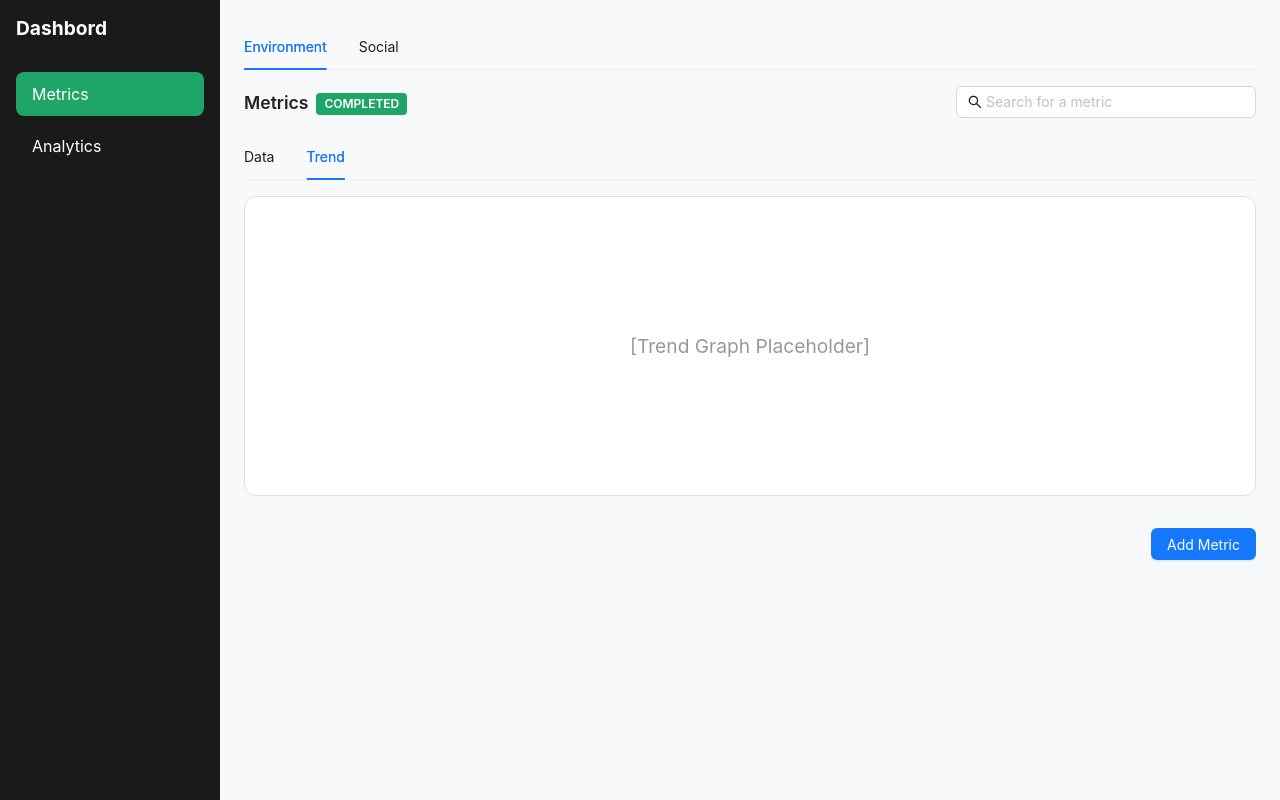
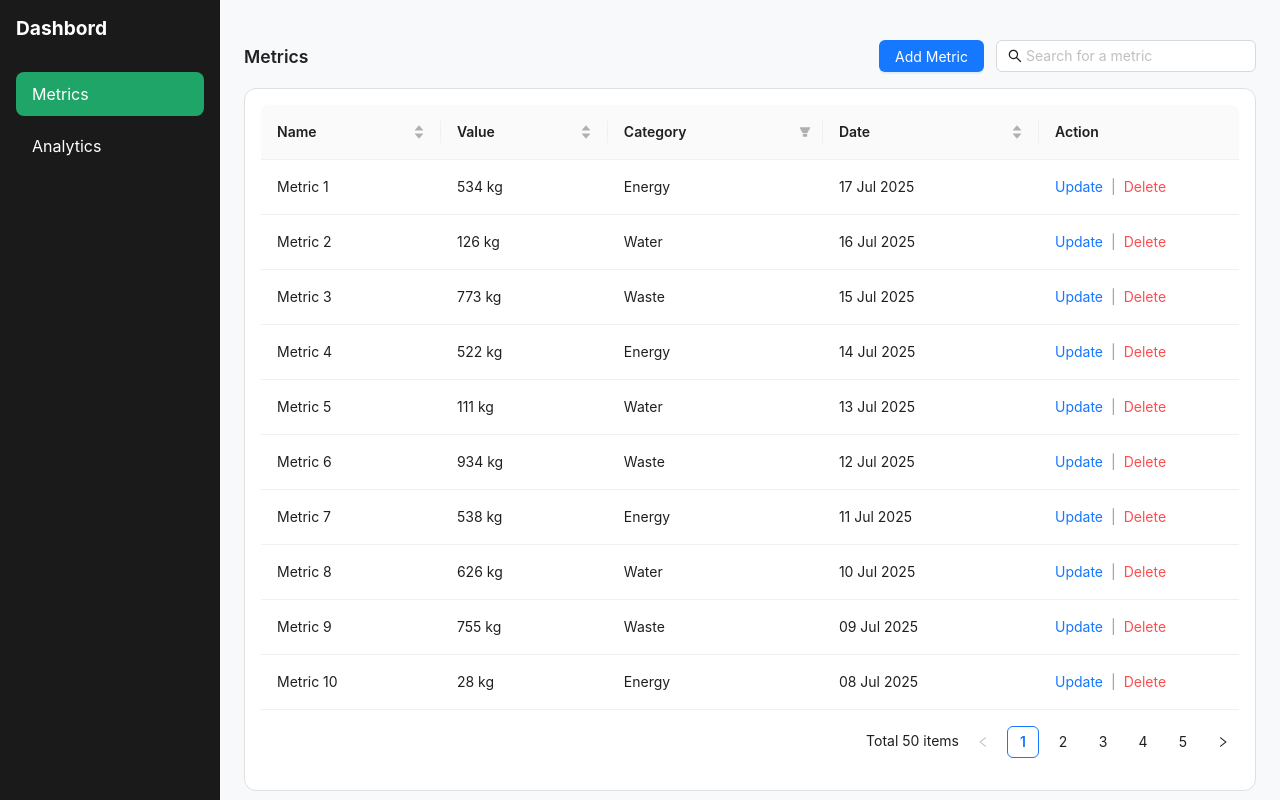
Before and after one commit to LifeAyush/env-metrics, a React (Vite) app: page /test in a window 1280 px wide. Built offline with nearby package versions, Linux system fonts and the light colour scheme.

Commit message:
feat: add the metrics side panel and CRUD

```diff
--- a/src/components/MetricTable.tsx
+++ b/src/components/MetricTable.tsx
@@ -1,10 +1,18 @@
-import React, { useEffect, useState } from 'react';
-import { Table } from 'antd';
-import type { ColumnsType, TablePaginationConfig } from 'antd/es/table';
-import type { SorterResult, FilterValue } from 'antd/es/table/interface';
-import axios from 'axios';
-import dayjs from 'dayjs';
-import styles from '../styles/MetricsTable.module.scss';
+import React, { useEffect, useState } from "react";
+import { Table, Drawer, Typography } from "antd";
+import type { ColumnsType, TablePaginationConfig } from "antd/es/table";
+import type { SorterResult, FilterValue } from "antd/es/table/interface";
+import axios from "axios";
+import dayjs from "dayjs";
+import styles from "../styles/MetricsTable.module.scss";
+import {
+  LineChart,
+  Line,
+  XAxis,
+  YAxis,
+  Tooltip,
+  ResponsiveContainer,
+} from "recharts";
 
 interface Metric {
   id: string;
@@ -13,7 +21,6 @@ interface Metric {
   unit: string;
   category: string;
   date: string;
-  description: string;
 }
 
 interface ApiResponse {
@@ -21,10 +28,21 @@ interface ApiResponse {
   total: number;
 }
 
+const dummyMetrics = Array.from({ length: 50 }, (_, i) => ({
+  id: `metric-${i + 1}`,
+  name: `Metric ${i + 1}`,
+  value: Math.floor(Math.random() * 1000),
+  unit: "kg",
+  category: ["Energy", "Water", "Waste"][i % 3],
+  date: new Date(Date.now() - i * 86400000).toISOString(),
+}));
+
 const MetricsTable: React.FC = () => {
   const [data, setData] = useState<Metric[]>([]);
   const [loading, setLoading] = useState(false);
   const [total, setTotal] = useState(0);
+  const [drawerVisible, setDrawerVisible] = useState(false);
+  const [selectedMetric, setSelectedMetric] = useState<Metric | null>(null);
 
   const [pagination, setPagination] = useState<TablePaginationConfig>({
     current: 1,
@@ -33,29 +51,57 @@ const MetricsTable: React.FC = () => {
 
   const [sorter, setSorter] = useState<{
     field?: string;
-    order?: 'ascend' | 'descend';
+    order?: "ascend" | "descend";
   }>({});
 
   const [filters, setFilters] = useState<{ category?: string[] }>({});
 
+  const handleUpdate = (metric: Metric) => {
+  console.log("Update clicked for:", metric);
+  // Example: Open the drawer with form pre-filled for editing
+  setSelectedMetric(metric);
+  setDrawerVisible(true);
+};
+
+const handleDelete = async (metric: Metric) => {
+  const confirmed = window.confirm(`Are you sure you want to delete "${metric.name}"?`);
+  if (!confirmed) return;
+
+  try {
+    // const token = localStorage.getItem("token");
+    // await axios.delete(`${import.meta.env.VITE_API_BASE_URL}/metrics/${metric.id}`, {
+    //   headers: { Authorization: `Bearer ${token}` },
+    // });
+
+    console.log("Deleted:", metric);
+    setData(prev => prev.filter(m => m.id !== metric.id));
+    setTotal(prev => prev - 1);
+  } catch (error) {
+    console.error("Failed to delete metric:", error);
+  }
+};
+
+
   const fetchMetrics = async () => {
     setLoading(true);
     try {
-      const token = localStorage.getItem('token');
-      const response = await axios.get<ApiResponse>(`${import.meta.env.VITE_API_BASE_URL}/metrics`, {
-        headers: { Authorization: `Bearer ${token}` },
-        params: {
-          page: pagination.current,
-          page_size: pagination.pageSize,
-          sort_by: sorter.field,
-          sort_order: sorter.order === 'ascend' ? 'asc' : 'desc',
-          filter_category: filters.category?.join(','),
-        },
-      });
-      setData(response.data.metrics);
-      setTotal(response.data.total);
+      // const token = localStorage.getItem('token');
+      // const response = await axios.get<ApiResponse>(`${import.meta.env.VITE_API_BASE_URL}/metrics`, {
+      //   headers: { Authorization: `Bearer ${token}` },
+      //   params: {
+      //     page: pagination.current,
+      //     page_size: pagination.pageSize,
+      //     sort_by: sorter.field,
+      //     sort_order: sorter.order === 'ascend' ? 'asc' : 'desc',
+      //     filter_category: filters.category?.join(','),
+      //   },
+      // });
+      // setData(response.data.metrics);
+      // setTotal(response.data.total);
+      setData(dummyMetrics);
+      setTotal(dummyMetrics.length);
     } catch (error) {
-      console.error('Failed to fetch metrics:', error);
+      console.error("Failed to fetch metrics:", error);
     } finally {
       setLoading(false);
     }
@@ -63,7 +109,6 @@ const MetricsTable: React.FC = () => {
 
   useEffect(() => {
     fetchMetrics();
-    // eslint-disable-next-line react-hooks/exhaustive-deps
   }, [pagination.current, pagination.pageSize, sorter, filters]);
 
   const handleTableChange = (
@@ -84,36 +129,62 @@ const MetricsTable: React.FC = () => {
     }
   };
 
+  const handleRowClick = (record: Metric) => {
+    setSelectedMetric(record);
+    setDrawerVisible(true);
+  };
+
+  const handleDrawerClose = () => {
+    setDrawerVisible(false);
+    setSelectedMetric(null);
+  };
+
   const columns: ColumnsType<Metric> = [
     {
-      title: 'Name',
-      dataIndex: 'name',
-      key: 'name',
+      title: "Name",
+      dataIndex: "name",
+      key: "name",
       sorter: true,
     },
     {
-      title: 'Value',
-      key: 'value',
+      title: "Value",
+      key: "value",
       sorter: true,
       render: (_, record) => `${record.value} ${record.unit}`,
     },
     {
-      title: 'Category',
-      dataIndex: 'category',
-      key: 'category',
+      title: "Category",
+      dataIndex: "category",
+      key: "category",
       filters: [
-        { text: 'Energy', value: 'Energy' },
-        { text: 'Water', value: 'Water' },
-        { text: 'Waste', value: 'Waste' },
+        { text: "Energy", value: "Energy" },
+        { text: "Water", value: "Water" },
+        { text: "Waste", value: "Waste" },
       ],
       filterMultiple: true,
     },
     {
-      title: 'Date',
-      dataIndex: 'date',
-      key: 'date',
+      title: "Date",
+      dataIndex: "date",
+      key: "date",
       sorter: true,
-      render: (date: string) => dayjs(date).format('DD MMM YYYY'),
+      render: (date: string) => dayjs(date).format("DD MMM YYYY"),
+    },
+    {
+      title: "Action",
+      key: "action",
+      width: "200px",
+      render: (_, record) => (
+        <div className={styles.actions}>
+          <Typography.Link onClick={() => handleUpdate(record)}>
+            Update
+          </Typography.Link>
+          <span className={styles.divider}>|</span>
+          <Typography.Link type="danger" onClick={() => handleDelete(record)}>
+            Delete
+          </Typography.Link>
+        </div>
+      ),
     },
   ];
 
@@ -127,11 +198,62 @@ const MetricsTable: React.FC = () => {
         pagination={{
           ...pagination,
           total,
-          showSizeChanger: true,
           showTotal: (total) => `Total ${total} items`,
         }}
         onChange={handleTableChange}
+        onRow={(record) => ({
+          onClick: () => handleRowClick(record),
+        })}
       />
+
+      <Drawer
+        title={selectedMetric?.name}
+        placement="right"
+        onClose={handleDrawerClose}
+        open={drawerVisible}
+        width={400}
+      >
+        {selectedMetric && (
+          <div className={styles.drawerContent}>
+            <Typography.Text className={styles.metricLabel}>
+              Category:
+            </Typography.Text>
+            <p>{selectedMetric.category}</p>
+
+            <Typography.Text className={styles.metricLabel}>
+              Value:
+            </Typography.Text>
+            <p>
+              {selectedMetric.value} {selectedMetric.unit}
+            </p>
+
+            <Typography.Text className={styles.metricLabel}>
+              Date:
+            </Typography.Text>
+            <p>{dayjs(selectedMetric.date).format("DD MMM YYYY")}</p>
+
+            <Typography.Text className={styles.metricLabel}>
+              Trend (dummy):
+            </Typography.Text>
+            <div className={styles.chartWrapper}>
+              <ResponsiveContainer width="100%" height={200}>
+                <LineChart
+                  data={[...Array(10)].map((_, i) => ({
+                    date: dayjs().subtract(i, "day").format("DD MMM"),
+                    value:
+                      selectedMetric.value + Math.floor(Math.random() * 10 - 5),
+                  }))}
+                >
+                  <XAxis dataKey="date" />
+                  <YAxis />
+                  <Tooltip />
+                  <Line type="monotone" dataKey="value" stroke="#20a569" />
+                </LineChart>
+              </ResponsiveContainer>
+            </div>
+          </div>
+        )}
+      </Drawer>
     </div>
   );
 };
--- a/src/pages/Dashboard.tsx
+++ b/src/pages/Dashboard.tsx
@@ -1,10 +1,8 @@
-import React from 'react';
-import styles from '../styles/Dashboard.module.scss';
-import { Button, Tabs, Input } from 'antd';
-import { SearchOutlined } from '@ant-design/icons';
-import MetricsTable from '../components/MetricTable';
-
-const { TabPane } = Tabs;
+import React from "react";
+import styles from "../styles/Dashboard.module.scss";
+import { Button, Input } from "antd";
+import { SearchOutlined } from "@ant-design/icons";
+import MetricsTable from "../components/MetricTable";
 
 const Dashboard: React.FC = () => {
   return (
@@ -18,38 +16,20 @@ const Dashboard: React.FC = () => {
       </aside>
 
       <main className={styles.main}>
-
-        <div className={styles.tabsContainer}>
-          <Tabs defaultActiveKey="1">
-            <TabPane tab="Environment" key="1" />
-            <TabPane tab="Social" key="2" />
-          </Tabs>
-        </div>
-
         <div className={styles.metricHeader}>
           <div className={styles.metricTitle}>
             <span>Metrics</span>
-            <span className={styles.metricStatus}>COMPLETED</span>
           </div>
+          <div className={styles.metricActions}>
+            <Button type="primary">Add Metric</Button>
             <Input
               prefix={<SearchOutlined />}
               placeholder="Search for a metric"
               className={styles.search}
             />
           </div>
-
-        <Tabs defaultActiveKey="trend" className={styles.metricTabs}>
-          <TabPane tab="Data" key="data">
+        </div>
         <MetricsTable />
-          </TabPane>
-          <TabPane tab="Trend" key="trend">
-            <div className={styles.chartPlaceholder}>[Trend Graph Placeholder]</div>
-          </TabPane>
-        </Tabs>
-
-        <div className={styles.footerActions}>
-          <Button type="primary">Add Metric</Button>
-        </div>
       </main>
     </div>
   );
--- a/src/styles/Dashboard.module.scss
+++ b/src/styles/Dashboard.module.scss
@@ -95,8 +95,14 @@
       }
     }
 
+    .metricActions{
+      display: flex;
+      gap : 12px
+    }
+
     .search {
-      max-width: 300px;
+      min-width: 250px;
+      max-width: 350px;
     }
   }
 
--- a/src/styles/MetricsTable.module.scss
+++ b/src/styles/MetricsTable.module.scss
@@ -1,4 +1,4 @@
-@use '../styles/variables' as *;
+@use "../styles/variables" as *;
 
 .tableWrapper {
   padding: 16px;
@@ -7,3 +7,42 @@
   border-radius: 12px;
   margin-bottom: 24px;
 }
+
+.drawerContent {
+  padding: 16px;
+
+  p {
+    margin: 4px 0 12px;
+    color: $color-dark;
+    font-size: 14px;
+  }
+
+  .metricLabel {
+    font-weight: 600;
+    color: $color-primary;
+    margin-top: 12px;
+    display: block;
+  }
+
+  .chartWrapper {
+    margin-top: 20px;
+    padding: 10px;
+    background-color: $color-light;
+    border: 1px solid $color-border;
+    border-radius: 8px;
+  }
+}
+
+.actions {
+  display: flex;
+  gap: 8px;
+  align-items: center;
+
+  .ant-typography {
+    cursor: pointer;
+  }
+}
+
+.divider {
+  color: #999;
+}
```
Also changed, not shown: src/data.ts (deleted). Lines whose indentation alone changed are shown as unchanged.
